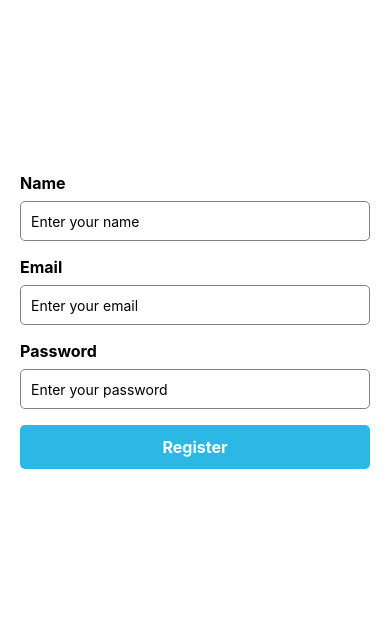
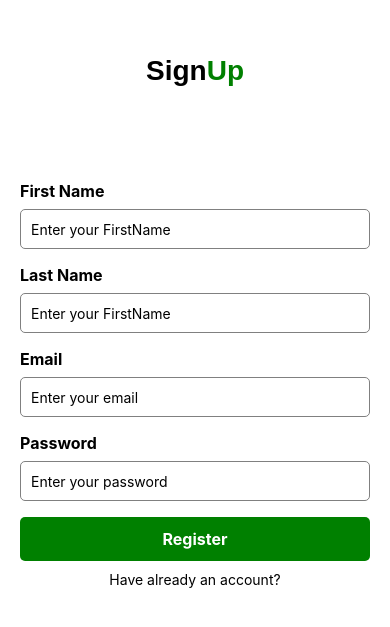
Before and after one commit to EngAmrs/PrioriTrack_frontEnd, a React Native app in the folder PrioriTrack/: screen /Register in a window 390 px wide. Shown: the part 101-728 px from the top of the page. Built offline with nearby package versions, Linux system fonts and the light colour scheme.

Commit message:
Register Screen: created

```diff
--- a/PrioriTrack/screens/auth/Register.tsx
+++ b/PrioriTrack/screens/auth/Register.tsx
@@ -1,4 +1,5 @@
 import React, {useState} from 'react';
+import {Login} from '../../util/Interfaces';
 import {
   View,
   Text,
@@ -7,27 +8,35 @@ import {
   StyleSheet,
 } from 'react-native';
 
-const RegisterForm: React.FC = () => {
-  const [name, setName] = useState<string>('');
+const RegisterForm = ({navigation}: Login) => {
+  const [firstName, setFirstName] = useState<string>('');
+  const [lastName, setLastName] = useState<string>('');
   const [email, setEmail] = useState<string>('');
   const [password, setPassword] = useState<string>('');
 
   const handleRegister = () => {
-    // Perform registration logic here
-    console.log('Name:', name);
-    console.log('Email:', email);
-    console.log('Password:', password);
-    // You can call an API or save the data to a database here
+    console.log('test');
   };
 
   return (
     <View style={styles.container}>
-      <Text style={styles.label}>Name</Text>
+      <Text style={styles.header}>
+        Sign<Text style={{color: 'green'}}>Up</Text>
+      </Text>
+      <View style={styles.formContainer}>
+        <Text style={styles.label}>First Name</Text>
         <TextInput
           style={styles.input}
-        placeholder="Enter your name"
-        value={name}
-        onChangeText={setName}
+          placeholder="Enter your FirstName"
+          value={firstName}
+          onChangeText={setFirstName}
+        />
+        <Text style={styles.label}>Last Name</Text>
+        <TextInput
+          style={styles.input}
+          placeholder="Enter your FirstName"
+          value={lastName}
+          onChangeText={setLastName}
         />
 
         <Text style={styles.label}>Email</Text>
@@ -48,10 +57,14 @@ const RegisterForm: React.FC = () => {
           onChangeText={setPassword}
           secureTextEntry
         />
-
         <TouchableOpacity style={styles.button} onPress={handleRegister}>
           <Text style={styles.buttonText}>Register</Text>
         </TouchableOpacity>
+        <TouchableOpacity
+          onPress={() => navigation.navigate({name: 'Login', params: {}})}>
+          <Text style={styles.hasAccount}>Have already an account?</Text>
+        </TouchableOpacity>
+      </View>
     </View>
   );
 };
@@ -62,6 +75,18 @@ const styles = StyleSheet.create({
     justifyContent: 'center',
     paddingHorizontal: 20,
     backgroundColor: '#fff',
+  },
+  header: {
+    textAlign: 'center',
+    flexBasis: '15%',
+    marginTop: 100,
+    fontSize: 28,
+    fontWeight: 'bold',
+    fontFamily: 'fantasy',
+  },
+  formContainer: {
+    width: '100%',
+    flexBasis: '60%',
   },
   label: {
     fontSize: 16,
@@ -77,7 +102,7 @@ const styles = StyleSheet.create({
     paddingHorizontal: 10,
   },
   button: {
-    backgroundColor: '#2cb8e5',
+    backgroundColor: 'green',
     paddingVertical: 12,
     paddingHorizontal: 24,
     borderRadius: 5,
@@ -88,6 +113,10 @@ const styles = StyleSheet.create({
     fontSize: 16,
     fontWeight: 'bold',
   },
+  hasAccount: {
+    textAlign: 'center',
+    marginTop: 10,
+  },
 });
 
 export default RegisterForm;
--- a/PrioriTrack/screens/auth/login.tsx
+++ b/PrioriTrack/screens/auth/login.tsx
@@ -53,7 +53,7 @@ const LoginForm = ({navigation}: Register) => {
         <TouchableOpacity
           style={styles.createAccountButton}
           onPress={() => navigation.navigate({name: 'Register', params: {}})}>
-          <Text style={styles.createAccountButtonText}>Register</Text>
+          <Text style={styles.createAccountButtonText}>Sign Up</Text>
         </TouchableOpacity>
       </View>
     </View>
--- a/PrioriTrack/util/Interfaces.tsx
+++ b/PrioriTrack/util/Interfaces.tsx
@@ -3,3 +3,6 @@ import {NavigationProp} from '@react-navigation/native';
 export interface Register {
   navigation: NavigationProp<Record<string, object>>;
 }
+export interface Login {
+  navigation: NavigationProp<Record<string, object>>;
+}
```
Lines whose indentation alone changed are shown as unchanged.
